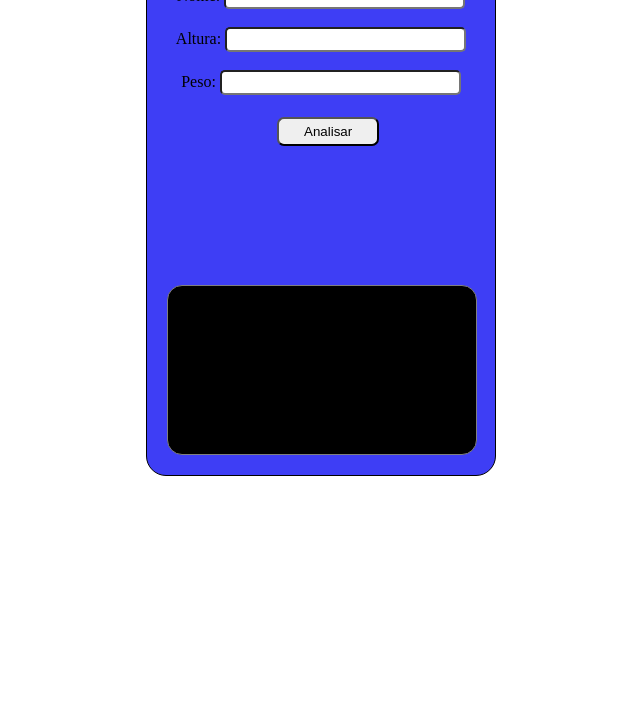
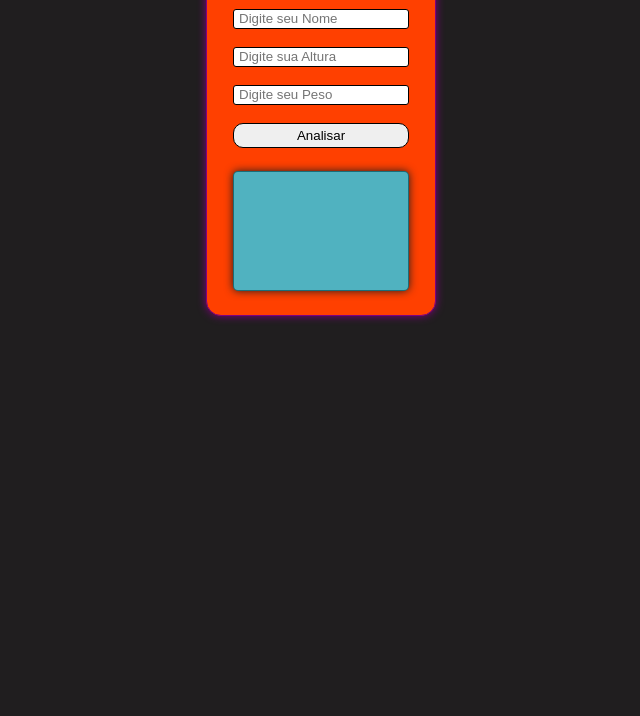
Before and after one commit to thiagO031/IMC, a plain HTML site: page imc/index.html in a window 1280 px wide. Shown: the part 84-800 px from the top of the page, without its empty margins (319-959 px from the left). Drawn offline with Linux system fonts and the light colour scheme.

Commit message:
Projeto IMC finalizado

```diff
--- a/imc/index.html
+++ b/imc/index.html
@@ -12,23 +12,25 @@
 <body>
 
     <div class="container">
-        <header>
+
+
+
+        <main>
             <h1 class="imc">IMC</h1>
 
             <div class="dados">
-                <label for="">Nome:</label> <input type="text" name="nome" id="nome"> <br><br>
-                <label for="">Altura:</label> <input type="text" name="altura" id="altura"> <br><br>
-                <label for="">Peso:</label> <input type="text" name="peso" id="peso">
+                <input type="text" name="nome" id="nome" placeholder="Digite seu Nome"> <br>
+                <input type="text" name="altura" id="altura" placeholder="Digite sua Altura"> <br>
+                <input type="text" name="peso" id="peso" placeholder="Digite seu Peso"> <br>
+                <button onclick="analisar()">Analisar</button>
+
             </div>
 
-            <br><br>
+            <div class="resultado">
+                <div id="res-conteudo"></div>
+            </div>
+        </main>
 
-            <button onclick="analisar()">Analisar</button>
-
-            <article>
-                <div id="dados"></div>
-            </article>
-        </header>
 
     </div>
 
--- a/imc/script.js
+++ b/imc/script.js
@@ -2,10 +2,11 @@ function analisar(){
     let n = document.getElementById('nome').value
     let a = parseInt(document.getElementById('altura').value)
     let p = parseInt(document.getElementById('peso').value)
-    let d = document.getElementById('dados')
+    let r = document.getElementById('res-conteudo')
 
-    let res = (p / Math.pow(a, 2))
+    let res = (p / Math.pow(a, 2)).toFixed(2)
 
-    d.innerHTML = `<br> ${n}, o seu IMC é: <br>
-    ${res}`
+    // r.innerHTML = `<br> ${n}, o seu IMC é: <br>
+    // ${res}`
+    r.innerHTML = `${n}, <br> o seu imc é: <br> ${res}`
 }
--- a/imc/style.css
+++ b/imc/style.css
@@ -4,51 +4,92 @@
     box-sizing: border-box;
 }
 
+body{
+    background-color: #201e1f;
+}
+/* container */
 .container{
-    text-align: center;
     display: flex;
     justify-content: center;
-}
 
-header{
-    background-color: rgb(62, 62, 245);
-    border-radius: 20px;
-    border: 1px solid black;
+    width: 230px;
+    height: 400px;
 
-    height: 70vh;
-    width: 350px;
+    margin: 0 auto;
+
+    background-color: #ff4000;
+    border: 1px solid purple;
+    border-radius: 15px;
+    box-shadow: 0 0 0.5em purple;
 
     position: relative;
 }
 
-.imc{
-    margin: 10px 0px 20px 0px;
+/* main */
+main{
+
+    display: flex;
+    flex-direction: column;
+    justify-content: space-evenly;
+    align-items: center;
+
+    height: 100%;
+    width: 176px;
+
+    position: absolute;
+}
+
+h1{
+    text-shadow: -1px 0 white, 0 1px white, 1px 0 white, 0 -1px white;
+    font-size: 38px;
+}
+
+.dados{
+    display: flex;
+    flex-direction: column;
+    /* justify-content: space-around; */
+    align-items: center;
+
 }
 
 input{
-    padding: 3px 30px;
-    border-radius: 5px;
+    padding-left: 5px;
+    height: 20px;
+    width: 100%;
+
+    border: none;
+    border-radius: 3px;
+    border: 1px solid black;
 }
 
 button{
-    position: absolute;
-    top: 200px;
-    left: 130px;
-    padding: 5px 25px;
-    border-radius: 7px;
+    height: 25px;
+    width: 100%;
+
+    border-radius: 10px;
+    border: none;
     cursor: pointer;
+    border: 1px solid black;
 }
 
-article{
-    background-color: black;
-    border-radius: 15px;
-    border: 0.1px solid gray;
+.resultado{
+
+    background-color: #50b2c0;
+    height: 120px;
+    width: 100%;
+    border-radius: 5px;
+    box-shadow: 0 0 0.5em #201e1f;
+    border: 1px solid #004d58ad;
+
+}
+
+#res-conteudo{
+    text-align: center;
+    padding: 25px;
+    position: relative;
+
+    width: 100%;
+    font-size: larger;
     color: white;
-
-    width: 310px;
-    height: 170px;
-
-    position: absolute;
-    bottom: 20px;
-    left: 20px;
+    border-radius: 3px;
 }
```
